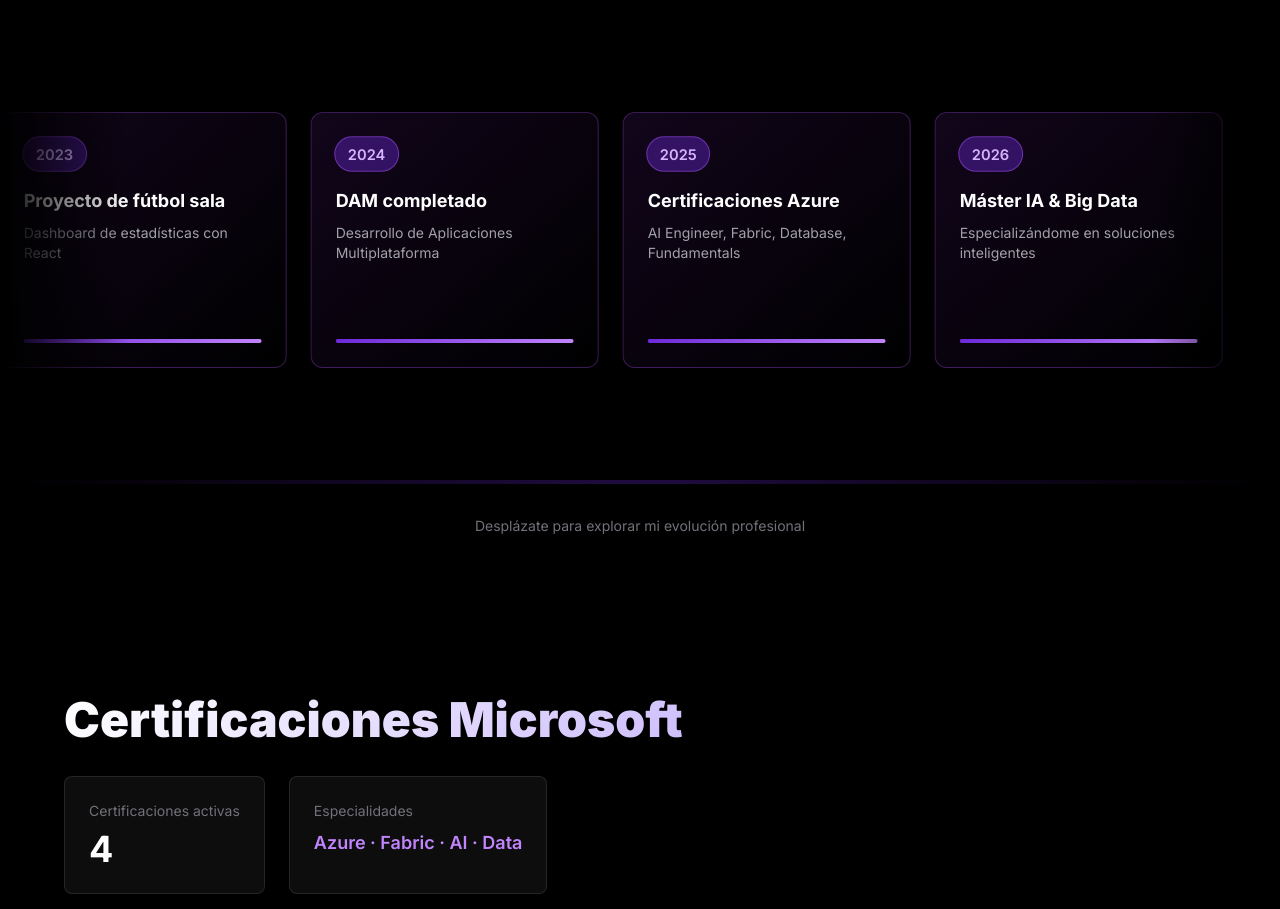
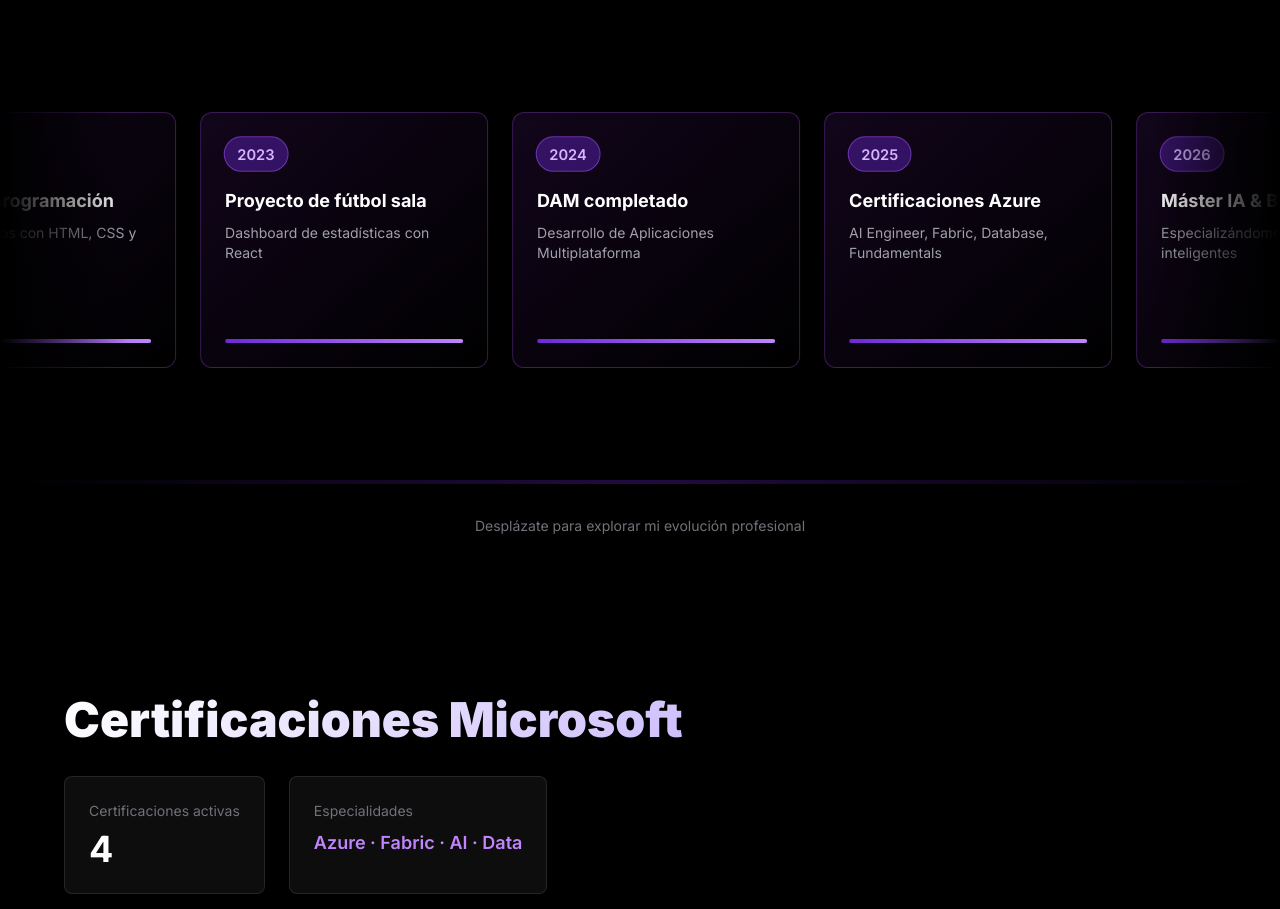
Before and after one commit to Mariioogrciia/portafolio, a Next.js app: page / in a window 1280 px wide. Shown: the part 3048-3957 px from the top of the page. Built offline with nearby package versions, Linux system fonts and the light colour scheme.

Commit message:
Fix: Slow down horizontal timeline scroll speed
- Changed xOffset transformation from [0, -1200] to [0, -500]
- Timeline now scrolls at a more comfortable, readable pace
- Easier to read each item while scrolling through the timeline
- Build: 2.6s, zero errors

```diff
--- a/app/components/HorizontalTimeline.tsx
+++ b/app/components/HorizontalTimeline.tsx
@@ -44,7 +44,7 @@
     offset: ['start center', 'end center'],
   })
 
-  const xOffset = useTransform(scrollYProgress, [0, 1], [0, -1200])
+  const xOffset = useTransform(scrollYProgress, [0, 1], [0, -500])
 
   return (
     <section ref={containerRef} className="relative py-20 bg-black overflow-hidden">
```
